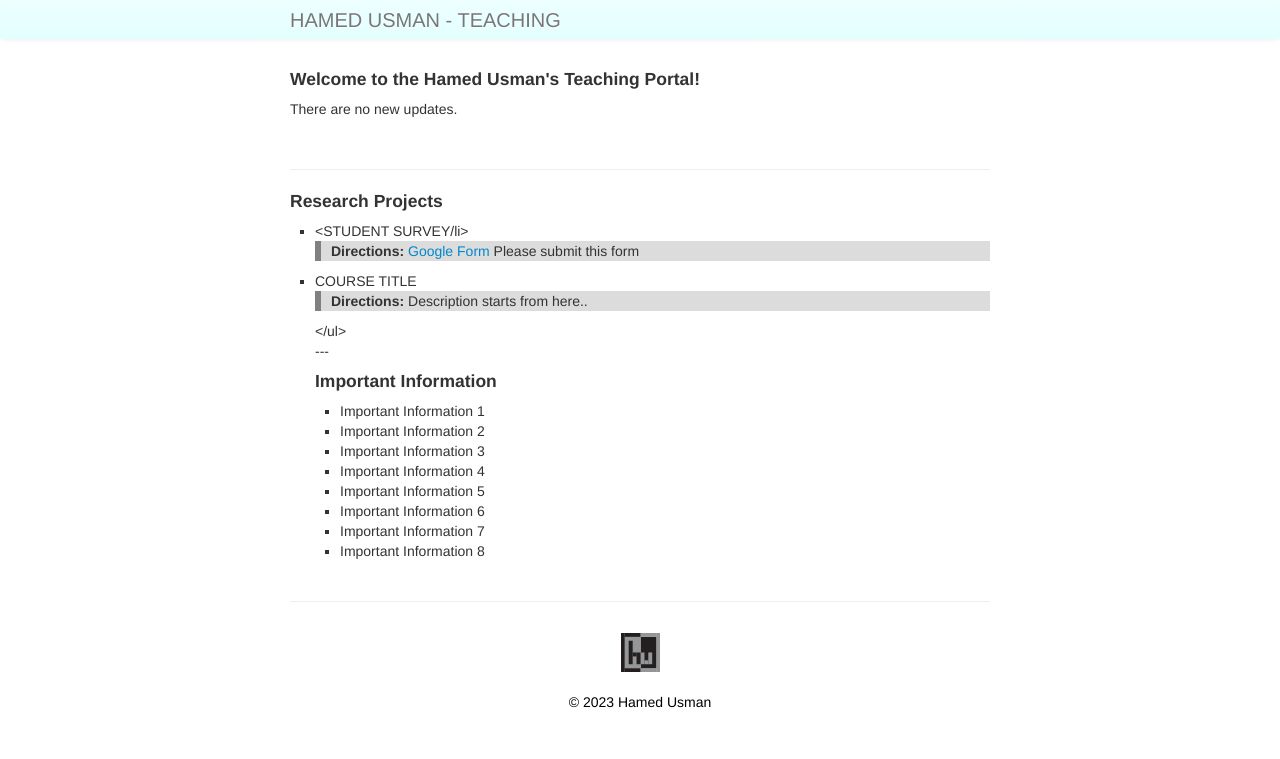
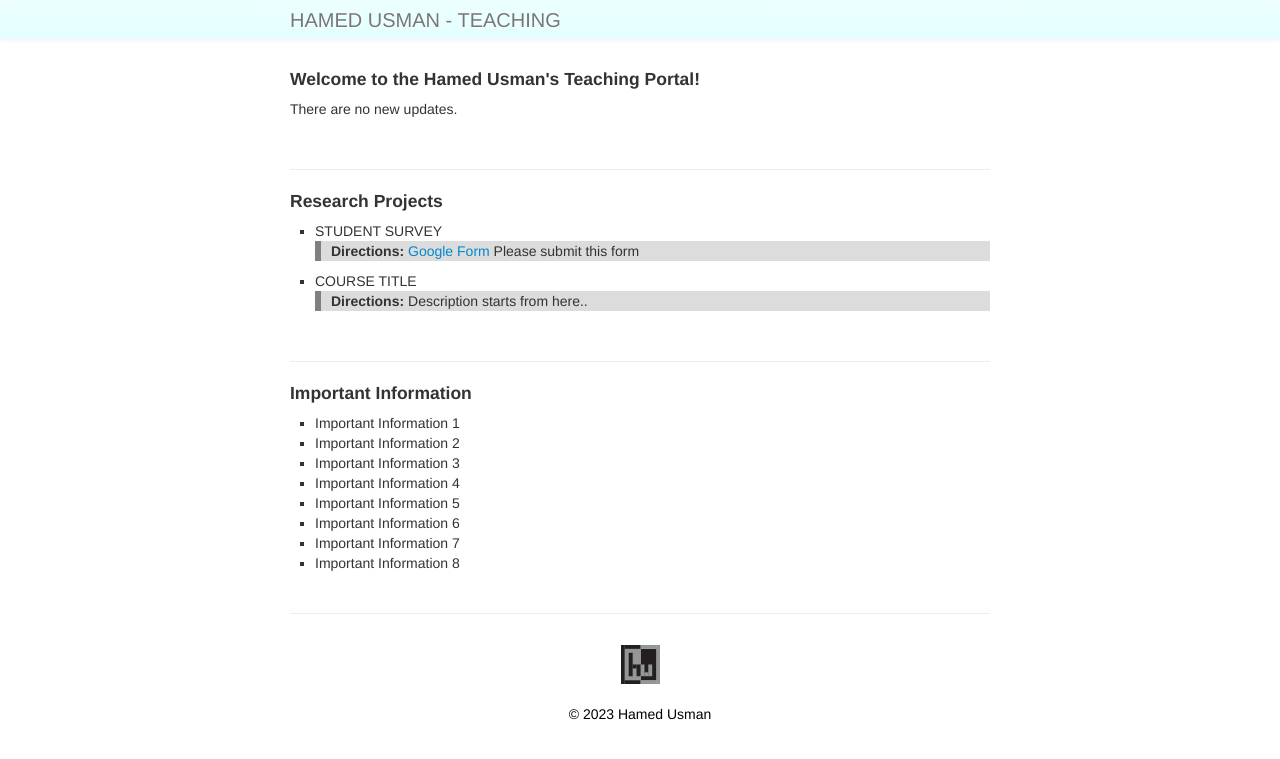
Before and after one commit to 101scm/101scm.github.io, a Jekyll site: the page built from index.md, in a window 1280 px wide. Shown: the top 759 px of the page. Built offline with Jekyll 4.4.1, drawn with Linux system fonts in a browser that asks for light colours.

Commit message:
Update index.md

```diff
--- a/index.md
+++ b/index.md
@@ -14,7 +14,7 @@ keywords: operations management, supply chain management, logistics
 
 <h4>Research Projects</h4>
 <ul>
-<li><STUDENT SURVEY/li>
+<li>STUDENT SURVEY</li>
 <div class="summary"><p><strong>Directions:</strong> <a href="https://www.google.com">Google Form</a> Please submit this form</p></div>
 
 <li>COURSE TITLE</li>
```
